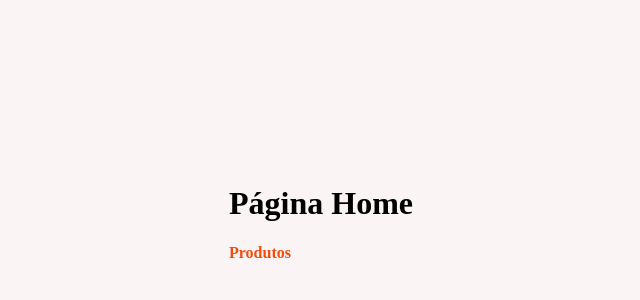
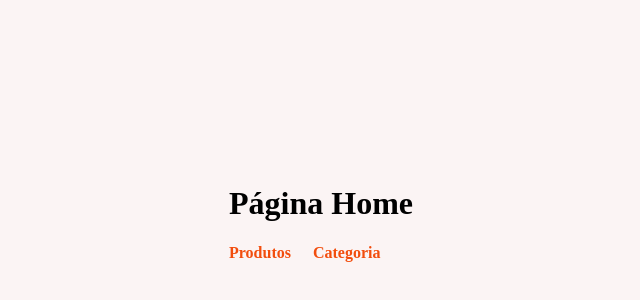
Before and after one commit to StyvenNoronha/react-routes, a React (Vite) app: page / in a window 1280 px wide. Shown: the part 188-488 px from the top of the page, without its empty margins (319-959 px from the left). Built offline with nearby package versions, Linux system fonts and the light colour scheme.

Commit message:
useSearchParams

```diff
--- a/src/pages/Home.tsx
+++ b/src/pages/Home.tsx
@@ -4,6 +4,7 @@ export function Home(){
             <h1>Página Home</h1>
             <nav>
                 <a href="/product">Produtos</a>
+                <a href="/product?category=tvs">Categoria</a>
             </nav>
         </div>
     )
--- a/src/pages/Product.tsx
+++ b/src/pages/Product.tsx
@@ -1,9 +1,21 @@
+import { useSearchParams } from "react-router";
+
 export function Product() {
+  const [searchParams] = useSearchParams()
+
+  const category = searchParams.get("category")
   return (
     <div>
       <h1>Pagina de Produto</h1>
       <nav>
         <a href="/">home</a>
+        {
+          category && (
+            <span>
+              Categoria <strong>{category}</strong>
+            </span>
+          )
+        }
       </nav>
     </div>
   );
```
